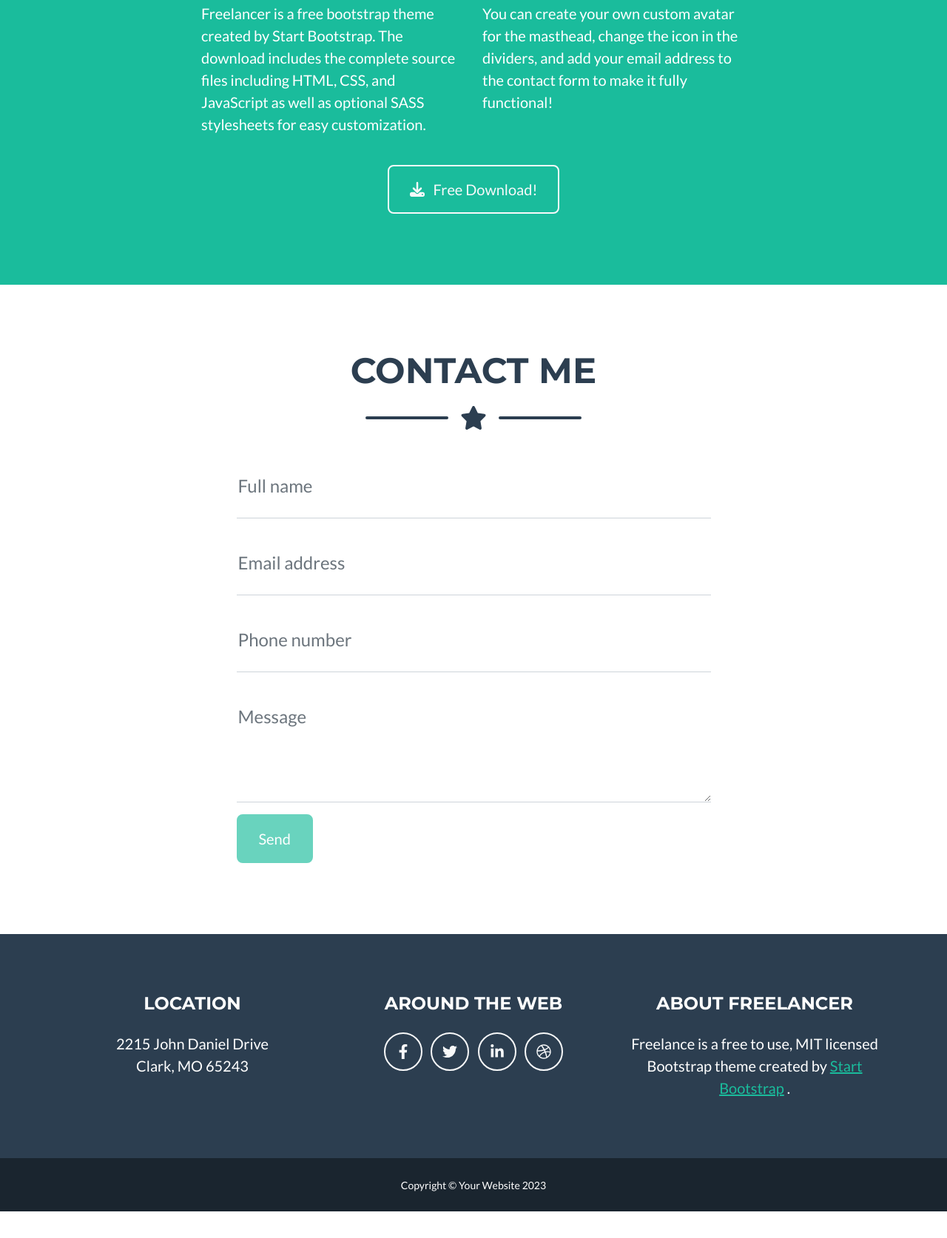
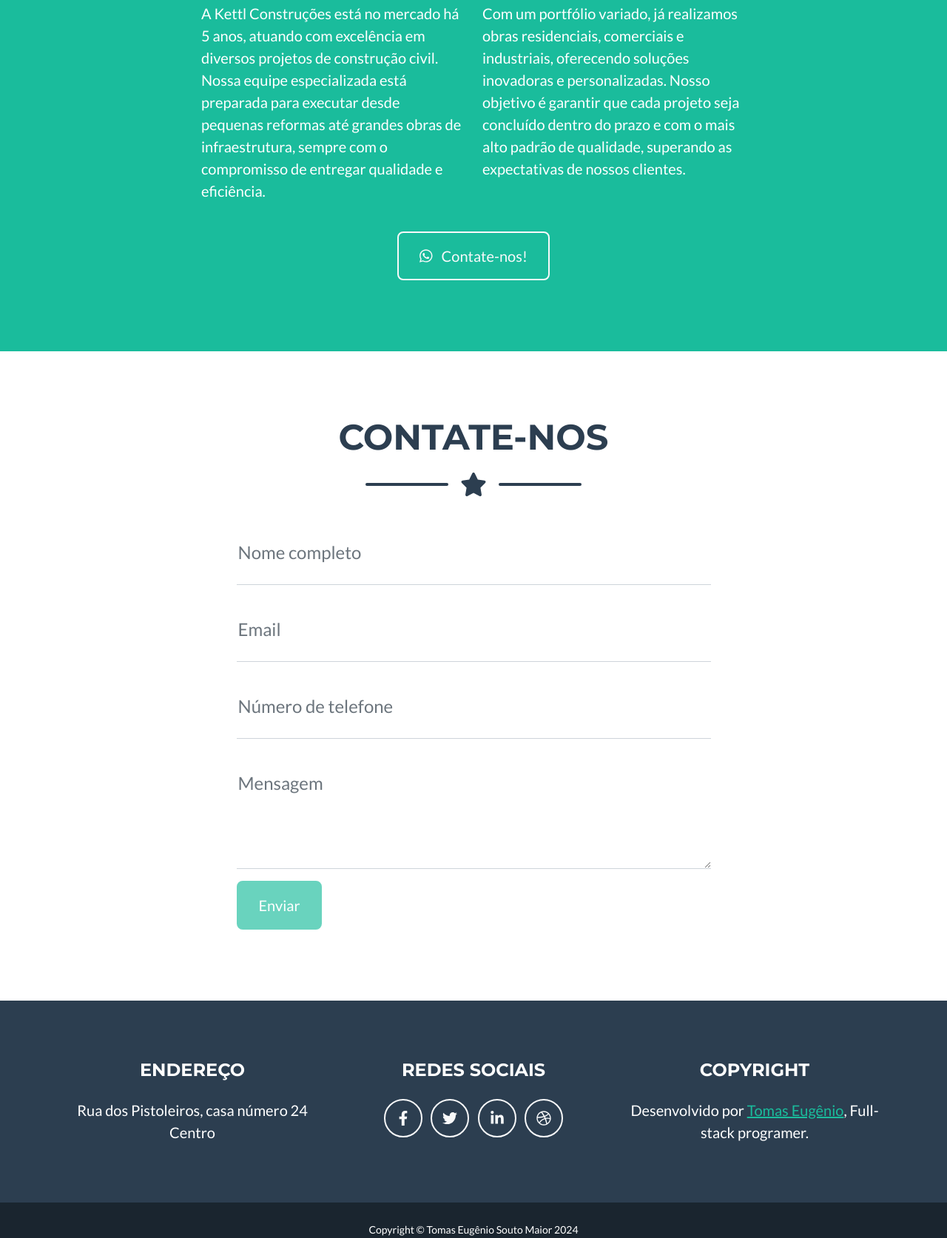
Before and after one commit to TomasDeve/kettl_site, a plain HTML site: page index.html in a window 1280 px wide. Shown: the part 1848-3522 px from the top of the page at 74% size. Before the commit the page ends 3486 px from the top, so only its background shows below. Drawn offline with nearby package versions, Linux system fonts and the light colour scheme.

Commit message:
VB01 || Finalizado

```diff
--- a/index.html
+++ b/index.html
@@ -129,7 +129,7 @@
         <section class="page-section bg-primary text-white mb-0" id="about">
             <div class="container">
                 <!-- About Section Heading-->
-                <h2 class="page-section-heading text-center text-uppercase text-white">About</h2>
+                <h2 class="page-section-heading text-center text-uppercase text-white">Sobre nós</h2>
                 <!-- Icon Divider-->
                 <div class="divider-custom divider-light">
                     <div class="divider-custom-line"></div>
@@ -138,15 +138,25 @@
                 </div>
                 <!-- About Section Content-->
                 <div class="row">
-                    <div class="col-lg-4 ms-auto"><p class="lead">Freelancer is a free bootstrap theme created by Start Bootstrap. The download includes the complete source files including HTML, CSS, and JavaScript as well as optional SASS stylesheets for easy customization.</p></div>
-                    <div class="col-lg-4 me-auto"><p class="lead">You can create your own custom avatar for the masthead, change the icon in the dividers, and add your email address to the contact form to make it fully functional!</p></div>
+                    <div class="col-lg-4 ms-auto">
+                        <p class="lead">
+                            A Kettl Construções está no mercado há 5 anos, atuando com excelência em diversos projetos de construção civil. Nossa equipe especializada está preparada para executar desde pequenas reformas até grandes obras de infraestrutura, sempre com o compromisso de entregar qualidade e eficiência.
+                        </p>
+                    </div>
+                    <div class="col-lg-4 me-auto">
+                        <p class="lead">
+                            Com um portfólio variado, já realizamos obras residenciais, comerciais e industriais, oferecendo soluções inovadoras e personalizadas. Nosso objetivo é garantir que cada projeto seja concluído dentro do prazo e com o mais alto padrão de qualidade, superando as expectativas de nossos clientes.
+                        </p>
+                    </div>
+
                 </div>
                 <!-- About Section Button-->
                 <div class="text-center mt-4">
-                    <a class="btn btn-xl btn-outline-light" href="https://startbootstrap.com/theme/freelancer/">
-                        <i class="fas fa-download me-2"></i>
-                        Free Download!
+                    <a class="btn btn-xl btn-outline-light" href="https://wa.me/554988434355" target="_blank">
+                        <i class="fab fa-whatsapp me-2"></i>
+                        Contate-nos!
                     </a>
+
                 </div>
             </div>
         </section>
@@ -154,7 +164,7 @@
         <section class="page-section" id="contact">
             <div class="container">
                 <!-- Contact Section Heading-->
-                <h2 class="page-section-heading text-center text-uppercase text-secondary mb-0">Contact Me</h2>
+                <h2 class="page-section-heading text-center text-uppercase text-secondary mb-0">Contate-nos</h2>
                 <!-- Icon Divider-->
                 <div class="divider-custom">
                     <div class="divider-custom-line"></div>
@@ -175,26 +185,26 @@
                             <!-- Name input-->
                             <div class="form-floating mb-3">
                                 <input class="form-control" id="name" type="text" placeholder="Enter your name..." data-sb-validations="required" />
-                                <label for="name">Full name</label>
+                                <label for="name">Nome completo</label>
                                 <div class="invalid-feedback" data-sb-feedback="name:required">A name is required.</div>
                             </div>
                             <!-- Email address input-->
                             <div class="form-floating mb-3">
                                 <input class="form-control" id="email" type="email" placeholder="name@example.com" data-sb-validations="required,email" />
-                                <label for="email">Email address</label>
+                                <label for="email">Email</label>
                                 <div class="invalid-feedback" data-sb-feedback="email:required">An email is required.</div>
                                 <div class="invalid-feedback" data-sb-feedback="email:email">Email is not valid.</div>
                             </div>
                             <!-- Phone number input-->
                             <div class="form-floating mb-3">
                                 <input class="form-control" id="phone" type="tel" placeholder="(123) 456-7890" data-sb-validations="required" />
-                                <label for="phone">Phone number</label>
+                                <label for="phone">Número de telefone</label>
                                 <div class="invalid-feedback" data-sb-feedback="phone:required">A phone number is required.</div>
                             </div>
                             <!-- Message input-->
                             <div class="form-floating mb-3">
                                 <textarea class="form-control" id="message" type="text" placeholder="Enter your message here..." style="height: 10rem" data-sb-validations="required"></textarea>
-                                <label for="message">Message</label>
+                                <label for="message">Mensagem</label>
                                 <div class="invalid-feedback" data-sb-feedback="message:required">A message is required.</div>
                             </div>
                             <!-- Submit success message-->
@@ -215,7 +225,7 @@
                             <!-- an error submitting the form-->
                             <div class="d-none" id="submitErrorMessage"><div class="text-center text-danger mb-3">Error sending message!</div></div>
                             <!-- Submit Button-->
-                            <button class="btn btn-primary btn-xl disabled" id="submitButton" type="submit">Send</button>
+                            <button class="btn btn-primary btn-xl disabled" id="submitButton" type="submit">Enviar</button>
                         </form>
                     </div>
                 </div>
@@ -227,16 +237,17 @@
                 <div class="row">
                     <!-- Footer Location-->
                     <div class="col-lg-4 mb-5 mb-lg-0">
-                        <h4 class="text-uppercase mb-4">Location</h4>
+                        <h4 class="text-uppercase mb-4">Endereço</h4>
                         <p class="lead mb-0">
-                            2215 John Daniel Drive
+                            Rua dos Pistoleiros, casa número 24
                             <br />
-                            Clark, MO 65243
+                            Centro
                         </p>
+
                     </div>
                     <!-- Footer Social Icons-->
                     <div class="col-lg-4 mb-5 mb-lg-0">
-                        <h4 class="text-uppercase mb-4">Around the Web</h4>
+                        <h4 class="text-uppercase mb-4">Redes Sociais</h4>
                         <a class="btn btn-outline-light btn-social mx-1" href="#!"><i class="fab fa-fw fa-facebook-f"></i></a>
                         <a class="btn btn-outline-light btn-social mx-1" href="#!"><i class="fab fa-fw fa-twitter"></i></a>
                         <a class="btn btn-outline-light btn-social mx-1" href="#!"><i class="fab fa-fw fa-linkedin-in"></i></a>
@@ -244,19 +255,19 @@
                     </div>
                     <!-- Footer About Text-->
                     <div class="col-lg-4">
-                        <h4 class="text-uppercase mb-4">About Freelancer</h4>
+                        <h4 class="text-uppercase mb-4">Copyright</h4>
                         <p class="lead mb-0">
-                            Freelance is a free to use, MIT licensed Bootstrap theme created by
-                            <a href="http://startbootstrap.com">Start Bootstrap</a>
-                            .
+                            Desenvolvido por <a href="https://tomasdeve.github.io/portifolio" target="_blank">Tomas Eugênio</a>, Full-stack programer.
                         </p>
+
+
                     </div>
                 </div>
             </div>
         </footer>
         <!-- Copyright Section-->
         <div class="copyright py-4 text-center text-white">
-            <div class="container"><small>Copyright &copy; Your Website 2023</small></div>
+            <div class="container"><small>Copyright &copy; Tomas Eugênio Souto Maior 2024</small></div>
         </div>
         <!-- Portfolio Modals-->
         <!-- Portfolio Modal 1-->
```
